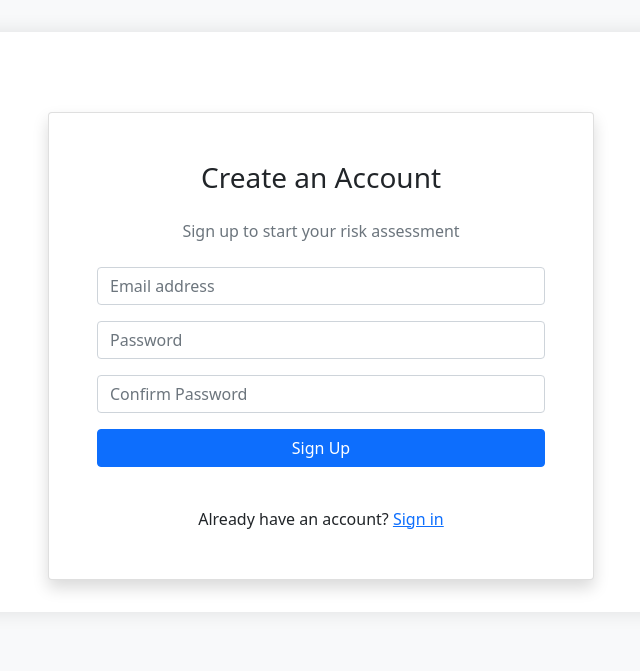
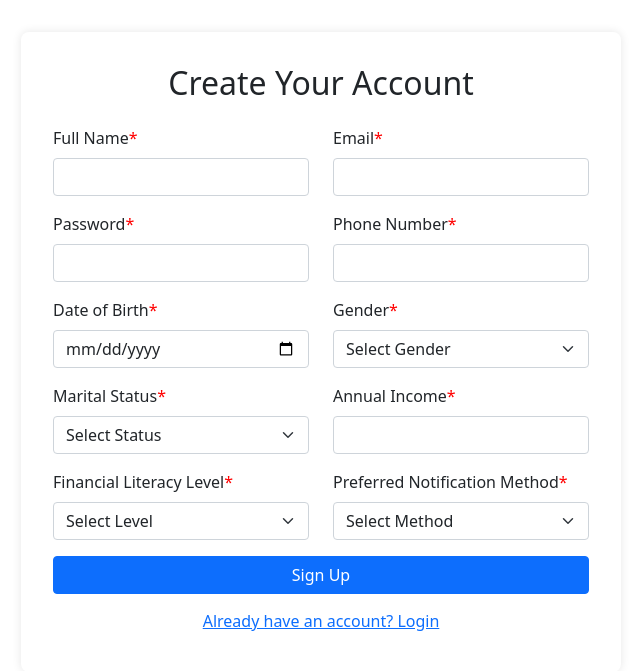
Before and after one commit to Govi7992/MDSE, a Flask app: page /signup in a window 1280 px wide. Shown: the top 671 px of the page, without its empty margins (319-959 px from the left). Run offline with Flask 2, Linux system fonts and the light colour scheme.

Commit message:
signup.html

```diff
--- a/templates/signup.html
+++ b/templates/signup.html
@@ -3,43 +3,130 @@
 <head>
     <meta charset="UTF-8">
     <meta name="viewport" content="width=device-width, initial-scale=1.0">
-    <title>Sign Up - Investment Risk Assessment</title>
-    <link rel="stylesheet" href="{{ url_for('static', filename='styles.css') }}">
+    <title>Sign Up - Investment Portfolio Manager</title>
     <link href="https://cdn.jsdelivr.net/npm/bootstrap@5.1.3/dist/css/bootstrap.min.css" rel="stylesheet">
+    <style>
+        .form-container {
+            max-width: 600px;
+            margin: 2rem auto;
+            padding: 2rem;
+            box-shadow: 0 0 10px rgba(0,0,0,0.1);
+            border-radius: 8px;
+        }
+        .required::after {
+            content: "*";
+            color: red;
+        }
+    </style>
 </head>
-<body class="bg-light">
+<body>
     <div class="container">
-        <div class="row justify-content-center mt-5">
-            <div class="col-md-6">
-                <div class="card shadow">
-                    <div class="card-body text-center p-5">
-                        <h1 class="h3 mb-4">Create an Account</h1>
-                        <p class="text-muted mb-4">Sign up to start your risk assessment</p>
-
-                        <form method="POST" class="mb-4">
-                            <div class="form-group mb-3">
-                                <input type="email" name="email" class="form-control" placeholder="Email address" required>
-                            </div>
-                            <div class="form-group mb-3">
-                                <input type="password" name="password" class="form-control" placeholder="Password" required>
-                            </div>
-                            <div class="form-group mb-3">
-                                <input type="password" name="confirm_password" class="form-control" placeholder="Confirm Password" required>
-                            </div>
-                            <button type="submit" class="btn btn-primary w-100 mb-3">Sign Up</button>
-                        </form>
-
-                        <div class="mt-4">
-                            <p class="mb-0">Already have an account?
-                                <a href="{{ url_for('login') }}" class="text-primary">Sign in</a>
-                            </p>
-                        </div>
+        <div class="form-container">
+            <h2 class="text-center mb-4">Create Your Account</h2>
+            {% if error %}
+            <div class="alert alert-danger">{{ error }}</div>
+            {% endif %}
+            <form method="POST" action="{{ url_for('signup') }}" class="needs-validation" novalidate>
+                <div class="row">
+                    <div class="col-md-6 mb-3">
+                        <label for="name" class="form-label required">Full Name</label>
+                        <input type="text" class="form-control" id="name" name="name" required>
+                    </div>
+                    <div class="col-md-6 mb-3">
+                        <label for="email" class="form-label required">Email</label>
+                        <input type="email" class="form-control" id="email" name="email" required>
                     </div>
                 </div>
-            </div>
+
+                <div class="row">
+                    <div class="col-md-6 mb-3">
+                        <label for="password" class="form-label required">Password</label>
+                        <input type="password" class="form-control" id="password" name="password" required>
+                    </div>
+                    <div class="col-md-6 mb-3">
+                        <label for="phone_number" class="form-label required">Phone Number</label>
+                        <input type="tel" class="form-control" id="phone_number" name="phone_number" required>
+                    </div>
+                </div>
+
+                <div class="row">
+                    <div class="col-md-6 mb-3">
+                        <label for="date_of_birth" class="form-label required">Date of Birth</label>
+                        <input type="date" class="form-control" id="date_of_birth" name="date_of_birth" required>
+                    </div>
+                    <div class="col-md-6 mb-3">
+                        <label for="gender" class="form-label required">Gender</label>
+                        <select class="form-select" id="gender" name="gender" required>
+                            <option value="">Select Gender</option>
+                            <option value="Male">Male</option>
+                            <option value="Female">Female</option>
+                            <option value="Other">Other</option>
+                        </select>
+                    </div>
+                </div>
+
+                <div class="row">
+                    <div class="col-md-6 mb-3">
+                        <label for="marital_status" class="form-label required">Marital Status</label>
+                        <select class="form-select" id="marital_status" name="marital_status" required>
+                            <option value="">Select Status</option>
+                            <option value="Single">Single</option>
+                            <option value="Married">Married</option>
+                            <option value="Divorced">Divorced</option>
+                            <option value="Widowed">Widowed</option>
+                        </select>
+                    </div>
+                    <div class="col-md-6 mb-3">
+                        <label for="annual_income" class="form-label required">Annual Income</label>
+                        <input type="number" class="form-control" id="annual_income" name="annual_income" min="0" required>
+                    </div>
+                </div>
+
+                <div class="row">
+                    <div class="col-md-6 mb-3">
+                        <label for="financial_literacy_level" class="form-label required">Financial Literacy Level</label>
+                        <select class="form-select" id="financial_literacy_level" name="financial_literacy_level" required>
+                            <option value="">Select Level</option>
+                            <option value="Beginner">Beginner</option>
+                            <option value="Intermediate">Intermediate</option>
+                            <option value="Advanced">Advanced</option>
+                        </select>
+                    </div>
+                    <div class="col-md-6 mb-3">
+                        <label for="preferred_notification_method" class="form-label required">Preferred Notification Method</label>
+                        <select class="form-select" id="preferred_notification_method" name="preferred_notification_method" required>
+                            <option value="">Select Method</option>
+                            <option value="Email">Email</option>
+                            <option value="SMS">SMS</option>
+                            <option value="Both">Both</option>
+                        </select>
+                    </div>
+                </div>
+
+                <div class="d-grid gap-2">
+                    <button type="submit" class="btn btn-primary">Sign Up</button>
+                    <a href="{{ url_for('login') }}" class="btn btn-link text-center">Already have an account? Login</a>
+                </div>
+            </form>
         </div>
     </div>
 
     <script src="https://cdn.jsdelivr.net/npm/bootstrap@5.1.3/dist/js/bootstrap.bundle.min.js"></script>
+    <script>
+        // Form validation
+        (function () {
+            'use strict'
+            var forms = document.querySelectorAll('.needs-validation')
+            Array.prototype.slice.call(forms).forEach(function (form) {
+                form.addEventListener('submit', function (event) {
+                    if (!form.checkValidity()) {
+                        event.preventDefault()
+                        event.stopPropagation()
+                    }
+                    form.classList.add('was-validated')
+                }, false)
+            })
+        })()
+    </script>
 </body>
 </html>
```
